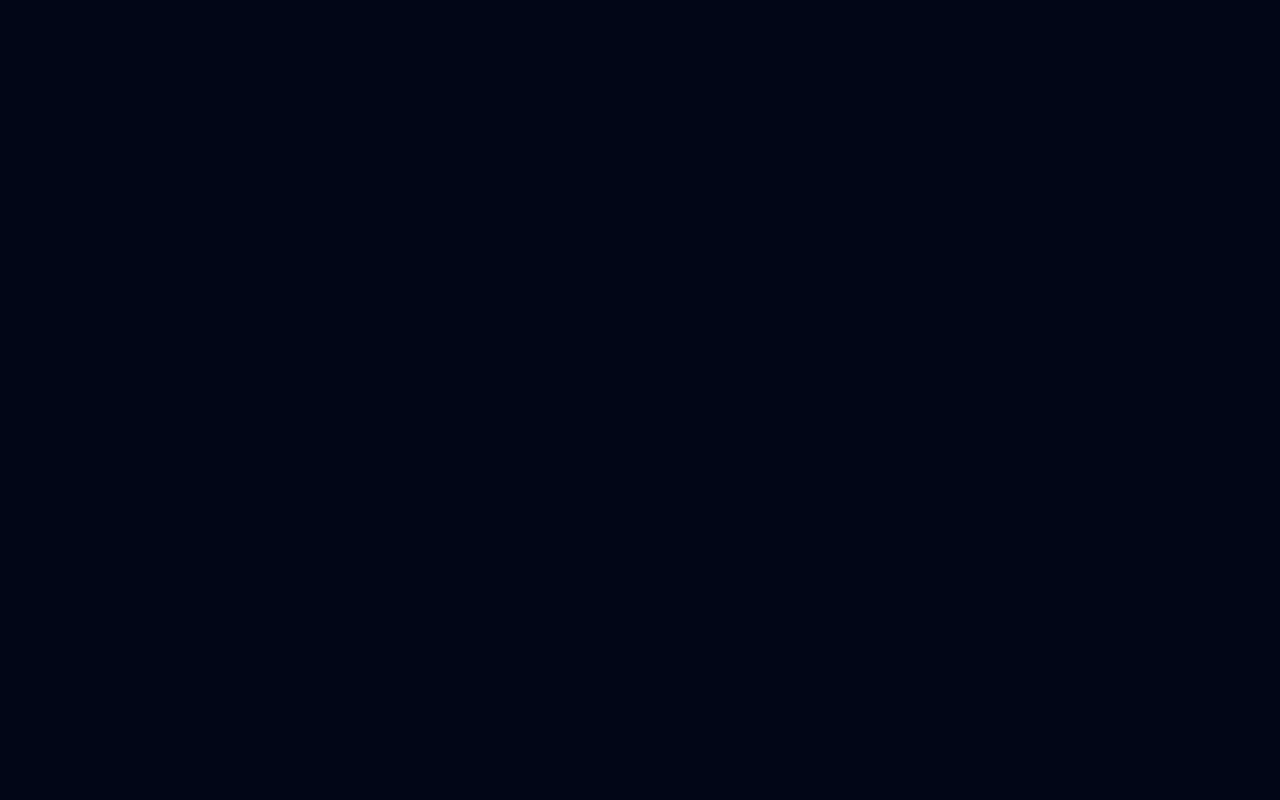
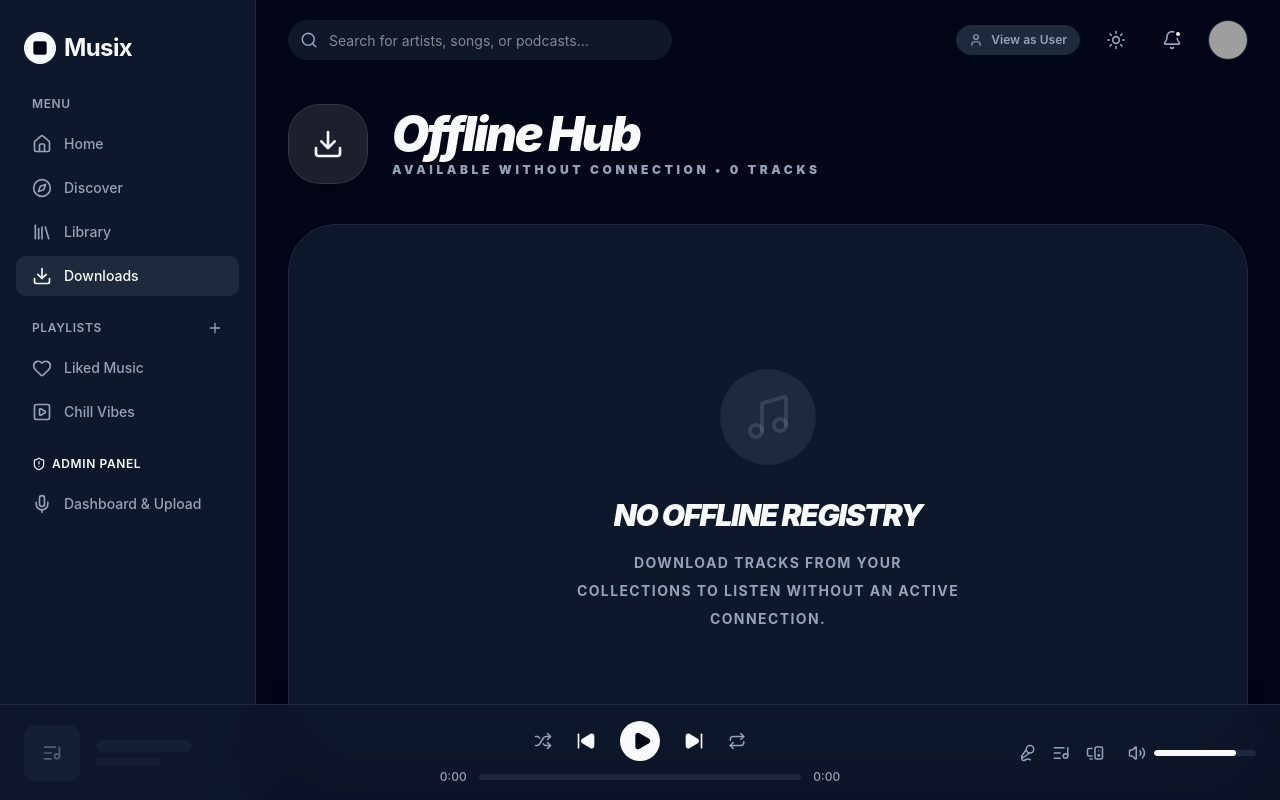
Before and after one commit to H-R-H-01/musix, a React (Vite) app: page /downloads in a window 1280 px wide. Before the commit this address had no page. Built offline with nearby package versions, Linux system fonts and the light colour scheme; grey boxes are pictures that could not be loaded.

Commit message:
offline listening implementation

```diff
--- a/src/App.jsx
+++ b/src/App.jsx
@@ -3,6 +3,7 @@ import { BrowserRouter, Routes, Route } from 'react-router-dom';
 import AppLayout from './components/layout/AppLayout';
 import Home from './pages/Home';
 import Profile from './pages/Profile';
+import Downloads from './pages/Downloads';
 import AdminDashboard from './pages/AdminDashboard';
 import { useThemeStore } from './store/useThemeStore';
 import { Compass, Library } from 'lucide-react';
@@ -35,6 +36,7 @@ function App() {
             </div>
           } />
           <Route path="profile" element={<Profile />} />
+          <Route path="downloads" element={<Downloads />} />
           <Route path="admin" element={<AdminDashboard />} />
           <Route path="playlist/:id" element={<div className="p-8">Playlist View</div>} />
         </Route>
--- a/src/components/layout/Sidebar.jsx
+++ b/src/components/layout/Sidebar.jsx
@@ -1,4 +1,4 @@
-import { Home, Compass, Library, PlaySquare, Settings, Heart, Plus, Mic, ShieldAlert } from 'lucide-react';
+import { Home, Compass, Library, PlaySquare, Settings, Heart, Plus, Mic, ShieldAlert, Download } from 'lucide-react';
 import { NavLink } from 'react-router-dom';
 import { cn } from '../../lib/utils';
 import { useAuthStore } from '../../store/useAuthStore';
@@ -11,7 +11,8 @@ export default function Sidebar() {
   const mainLinks = [
     { icon: <Home size={20} />, label: 'Home', path: '/' },
     { icon: <Compass size={20} />, label: 'Discover', path: '/discover' },
-    { icon: <Library size={20} />, label: 'Library', path: '/library' }
+    { icon: <Library size={20} />, label: 'Library', path: '/library' },
+    { icon: <Download size={20} />, label: 'Downloads', path: '/downloads' }
   ];
 
   return (
--- a/src/components/player/Player.jsx
+++ b/src/components/player/Player.jsx
@@ -1,12 +1,14 @@
-import { Play, Pause, SkipBack, SkipForward, Volume2, Repeat, Shuffle, Mic2, ListMusic, MonitorSpeaker, Heart, Share2 } from 'lucide-react';
+import { Play, Pause, SkipBack, SkipForward, Volume2, Repeat, Shuffle, Mic2, ListMusic, MonitorSpeaker, Heart, Share2, Download } from 'lucide-react';
+import { useEffect } from 'react';
 import { usePlayerStore } from '../../store/usePlayerStore';
 import { useLibraryStore } from '../../store/useLibraryStore';
+import { useAuthStore } from '../../store/useAuthStore';
 import { cn } from '../../lib/utils';
 
 export default function Player() {
   const { volume, progress, duration, setPlayState, isPlaying, currentSong } = usePlayerStore();
   const { user, incrementListeningTime } = useAuthStore();
-  const { toggleLike, isLiked } = useLibraryStore();
+  const { toggleLike, isLiked, toggleDownload, isDownloaded } = useLibraryStore();
 
   useEffect(() => {
     let interval;
@@ -39,6 +41,7 @@ export default function Player() {
   };
 
   const liked = useLibraryStore(isLiked(currentSong?.id));
+  const downloaded = useLibraryStore(isDownloaded(currentSong?.id));
 
   return (
     <div className="fixed bottom-0 left-0 right-0 h-24 bg-player/80 backdrop-blur-xl border-t border-border px-6 flex items-center justify-between z-50 transition-colors shadow-[0_-4px_24px_rgba(0,0,0,0.05)] dark:shadow-none">
@@ -72,8 +75,18 @@ export default function Player() {
               >
                 <Share2 size={18} />
               </button>
+              <button
+                onClick={() => toggleDownload(currentSong)}
+                className={cn(
+                  "p-2 rounded-full transition-colors",
+                  downloaded ? "text-primary hover:bg-primary/10" : "text-muted-foreground hover:bg-accent"
+                )}
+              >
+                <Download size={18} className={cn(downloaded && "animate-pulse")} />
+              </button>
             </div>
           </>
+
         ) : (
           <div className="flex items-center gap-4 opacity-50">
             <div className="w-14 h-14 rounded-md bg-accent flex items-center justify-center">
--- /dev/null
+++ b/src/pages/Downloads.jsx
@@ -0,0 +1,95 @@
+import { useLibraryStore } from '../store/useLibraryStore';
+import { usePlayerStore } from '../store/usePlayerStore';
+import { Download, Play, Music, Trash2 } from 'lucide-react';
+import { cn } from '../lib/utils';
+
+export default function Downloads() {
+  const { downloadedSongs, toggleDownload } = useLibraryStore();
+  const { setCurrentSong, currentSong, isPlaying } = usePlayerStore();
+
+  const handlePlay = (song) => {
+    setCurrentSong(song);
+    usePlayerStore.getState().setDuration(song.duration);
+    usePlayerStore.getState().setQueue(downloadedSongs);
+  };
+
+  return (
+    <div className="animated-fade-in max-w-6xl mx-auto h-full flex flex-col gap-10 pb-20">
+      <div className="flex items-center gap-6">
+        <div className="w-20 h-20 rounded-[2rem] bg-primary/10 flex items-center justify-center text-primary border border-primary/10 shadow-xl">
+          <Download size={32} />
+        </div>
+        <div>
+           <h1 className="text-5xl font-black tracking-tighter italic">Offline Hub</h1>
+           <p className="text-xs font-black text-muted-foreground uppercase tracking-[0.3em] mt-1">Available without connection • {downloadedSongs.length} Tracks</p>
+        </div>
+      </div>
+
+      <div className="bg-sidebar rounded-[3rem] p-4 border border-border shadow-xl">
+        {downloadedSongs.length > 0 ? (
+          <div className="space-y-2">
+            <div className="grid grid-cols-[auto_1fr_1fr_auto] gap-4 px-6 py-4 text-[10px] font-black uppercase text-muted-foreground tracking-widest border-b border-border/50">
+              <span className="w-12 text-center text-[10px]">#</span>
+              <span>Track Details</span>
+              <span className="hidden md:block">Downloaded At</span>
+              <span className="w-20 text-center">Action</span>
+            </div>
+
+            <div className="space-y-1">
+              {downloadedSongs.map((song, index) => (
+                <div
+                  key={song.id}
+                  className={cn(
+                    "grid grid-cols-[auto_1fr_1fr_auto] gap-4 px-4 py-3 rounded-2xl items-center group hover:bg-accent/50 transition-all cursor-pointer relative overflow-hidden",
+                    currentSong?.id === song.id && "bg-primary/5 border border-primary/20"
+                  )}
+                  onClick={() => handlePlay(song)}
+                >
+                  <div className="w-12 flex justify-center text-sm font-black text-muted-foreground group-hover:text-primary transition-colors">
+                     {currentSong?.id === song.id && isPlaying ? (
+                       <div className="flex items-end gap-0.5 h-3">
+                          <div className="w-1 bg-primary animate-[music-bar_0.8s_ease-in-out_infinite] h-full"></div>
+                          <div className="w-1 bg-primary animate-[music-bar_1.2s_ease-in-out_infinite] h-full"></div>
+                          <div className="w-1 bg-primary animate-[music-bar_1s_ease-in-out_infinite] h-full"></div>
+                       </div>
+                     ) : index + 1}
+                  </div>
+
+                  <div className="flex items-center gap-4 min-w-0">
+                    <img src={song.cover_url} alt={song.title} className="w-12 h-12 rounded-xl object-cover shadow-lg group-hover:scale-110 transition-transform duration-500" />
+                    <div className="min-w-0">
+                       <h4 className={cn("font-black text-sm truncate tracking-tight transition-colors", currentSong?.id === song.id ? "text-primary" : "group-hover:text-foreground")}>{song.title}</h4>
+                       <p className="text-[10px] font-bold text-muted-foreground truncate uppercase tracking-widest">{song.artist}</p>
+                    </div>
+                  </div>
+
+                  <div className="hidden md:flex flex-col">
+                     <span className="text-xs font-bold text-muted-foreground">{new Date(song.downloadedAt).toLocaleDateString()}</span>
+                     <span className="text-[10px] opacity-40 font-black uppercase tracking-widest leading-none">Safe in Hub</span>
+                  </div>
+
+                  <div className="w-20 flex justify-center gap-2">
+                     <button
+                       onClick={(e) => { e.stopPropagation(); toggleDownload(song); }}
+                       className="w-10 h-10 rounded-xl bg-accent hover:bg-red-500 hover:text-white transition-all flex items-center justify-center shadow-sm"
+                     >
+                        <Trash2 size={16} />
+                     </button>
+                  </div>
+                </div>
+              ))}
+            </div>
+          </div>
+        ) : (
+          <div className="py-32 flex flex-col items-center justify-center text-center px-10">
+             <div className="w-24 h-24 rounded-full bg-accent flex items-center justify-center text-muted-foreground/20 mb-8 border border-border/50">
+                <Music size={48} />
+             </div>
+             <h3 className="text-3xl font-black mb-4 uppercase tracking-tighter italic">No Offline Registry</h3>
+             <p className="text-muted-foreground font-bold max-w-sm text-sm uppercase tracking-widest leading-loose">Download tracks from your collections to listen without an active connection.</p>
+          </div>
+        )}
+      </div>
+    </div>
+  );
+}
--- a/src/pages/Home.jsx
+++ b/src/pages/Home.jsx
@@ -94,6 +94,12 @@ export default function Home() {
                               <Heart size={14} fill={liked ? "currentColor" : "none"} />
                             </button>
                             <button
+                              onClick={(e) => { e.stopPropagation(); toggleDownload(song); }}
+                              className={cn("w-8 h-8 rounded-full bg-background/80 backdrop-blur-md flex items-center justify-center transition-all", downloaded ? "text-primary" : "text-muted-foreground")}
+                            >
+                              <Download size={14} />
+                            </button>
+                            <button
                               onClick={(e) => { e.stopPropagation(); handleShare(song); }}
                               className="w-8 h-8 rounded-full bg-background/80 backdrop-blur-md flex items-center justify-center text-muted-foreground transition-all"
                             >
--- a/src/store/useLibraryStore.js
+++ b/src/store/useLibraryStore.js
@@ -70,5 +70,17 @@ export const useLibraryStore = create((set) => ({
     const likedMusic = state.playlists.find(p => p.id === 'liked-music');
     return likedMusic?.songs.some(s => s.id === songId);
   },
+  downloadedSongs: [],
+  toggleDownload: (song) => set((state) => {
+    const isDownloaded = state.downloadedSongs.some(s => s.id === song.id);
+    return {
+      downloadedSongs: isDownloaded
+        ? state.downloadedSongs.filter(s => s.id !== song.id)
+        : [...state.downloadedSongs, { ...song, downloadedAt: new Date().toISOString() }]
+    };
+  }),
+  isDownloaded: (songId) => (state) => {
+    return state.downloadedSongs.some(s => s.id === songId);
+  },
   updateHomeSections: (sections) => set({ homeSections: sections })
 }))
```
